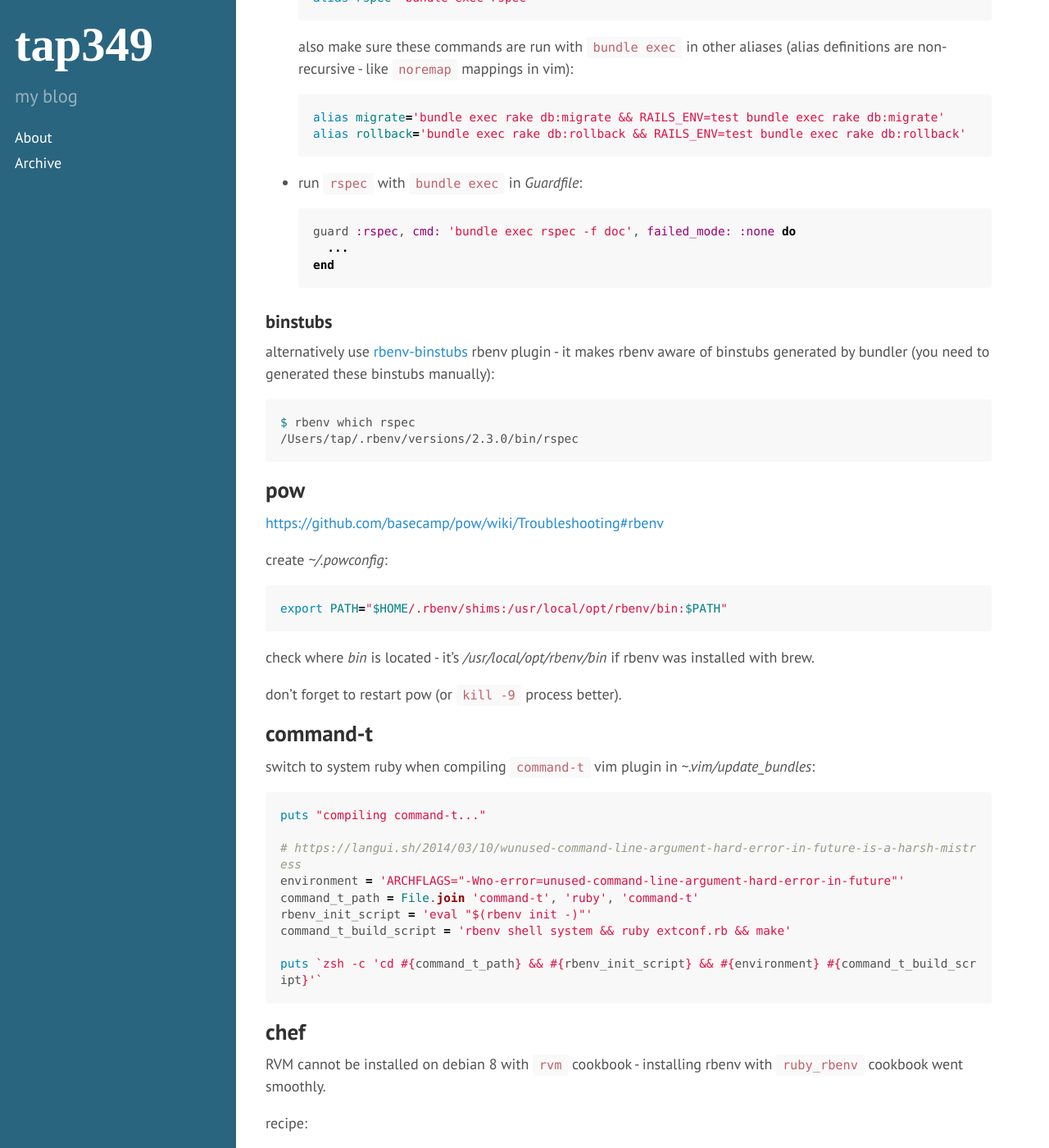
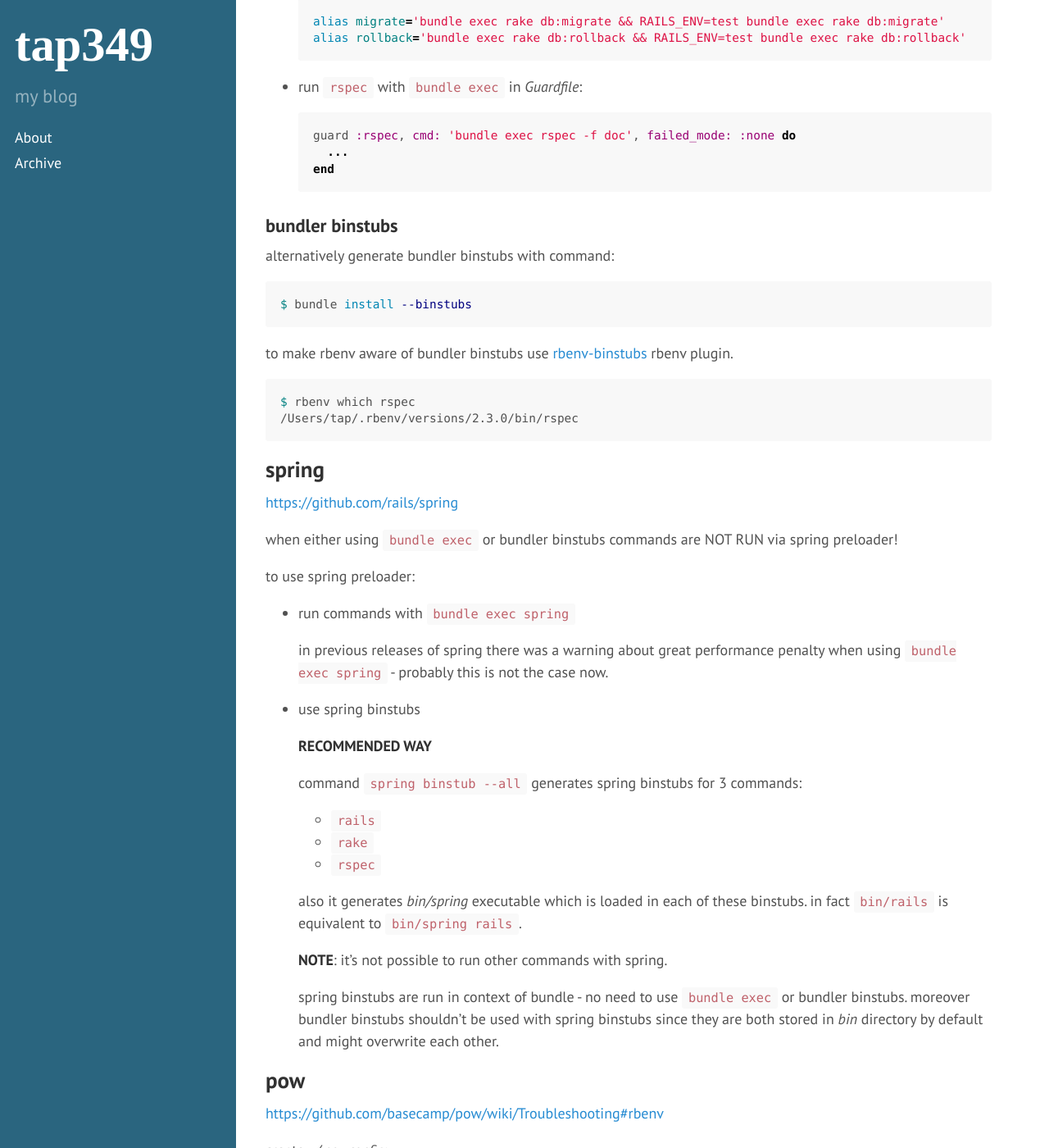
Before and after one commit to tap349/tap349.github.io, a Jekyll site: the page built from _posts/2016-03-30-rbenv.md, in a window 1280 px wide and 1400 px high, scrolled down 1882 px. Shown: the whole window at 82% size. Built offline with Jekyll 4.4.1, drawn with Linux system fonts in a browser that asks for light colours; some of the changed text lies outside the part shown.

Commit message:
update 2016-03-31_16:53:46

````diff
--- a/_posts/2016-03-30-rbenv.md
+++ b/_posts/2016-03-30-rbenv.md
@@ -51,7 +51,7 @@ _.zshrc_:
 eval "$(rbenv init -)"
 ```
 
-## bundle exec and binstubs
+## bundle exec and bundler binstubs
 
 - <http://bundler.io/man/bundle-exec.1.html>:
 
@@ -106,16 +101,57 @@ you run gem commands:
   end
   ```
 
-### binstubs
+### bundler binstubs
 
-alternatively use [rbenv-binstubs](https://github.com/ianheggie/rbenv-binstubs)
-rbenv plugin - it makes rbenv aware of binstubs generated by bundler
-(you need to generated these binstubs manually):
+alternatively generate bundler binstubs with command:
+
+```sh
+$ bundle install --binstubs
+```
+
+to make rbenv aware of bundler binstubs use
+[rbenv-binstubs](https://github.com/ianheggie/rbenv-binstubs) rbenv plugin.
 
 ```sh
 $ rbenv which rspec
 /Users/tap/.rbenv/versions/2.3.0/bin/rspec
 ```
+
+## spring
+
+<https://github.com/rails/spring>
+
+when either using `bundle exec` or bundler binstubs
+commands are NOT RUN via spring preloader!
+
+to use spring preloader:
+
+- run commands with `bundle exec spring`
+
+  in previous releases of spring there was a warning about
+  great performance penalty when using `bundle exec spring` -
+  probably this is not the case now.
+
+- use spring binstubs
+
+  **RECOMMENDED WAY**
+
+  command `spring binstub --all` generates spring binstubs for 3 commands:
+
+  - `rails`
+  - `rake`
+  - `rspec`
+
+  also it generates _bin/spring_ executable which is loaded in
+  each of these binstubs.
+  in fact `bin/rails` is equivalent to `bin/spring rails`.
+
+  **NOTE**: it's not possible to run other commands with spring.
+
+  spring binstubs are run in context of bundle -
+  no need to use `bundle exec` or bundler binstubs.
+  moreover bundler binstubs shouldn't be used with spring binstubs since they
+  are both stored in _bin_ directory by default and might overwrite each other.
 
 ## pow
 
````
Also changed, not shown: other parts of _posts/2016-03-30-rbenv.md (+4 -9 lines).
